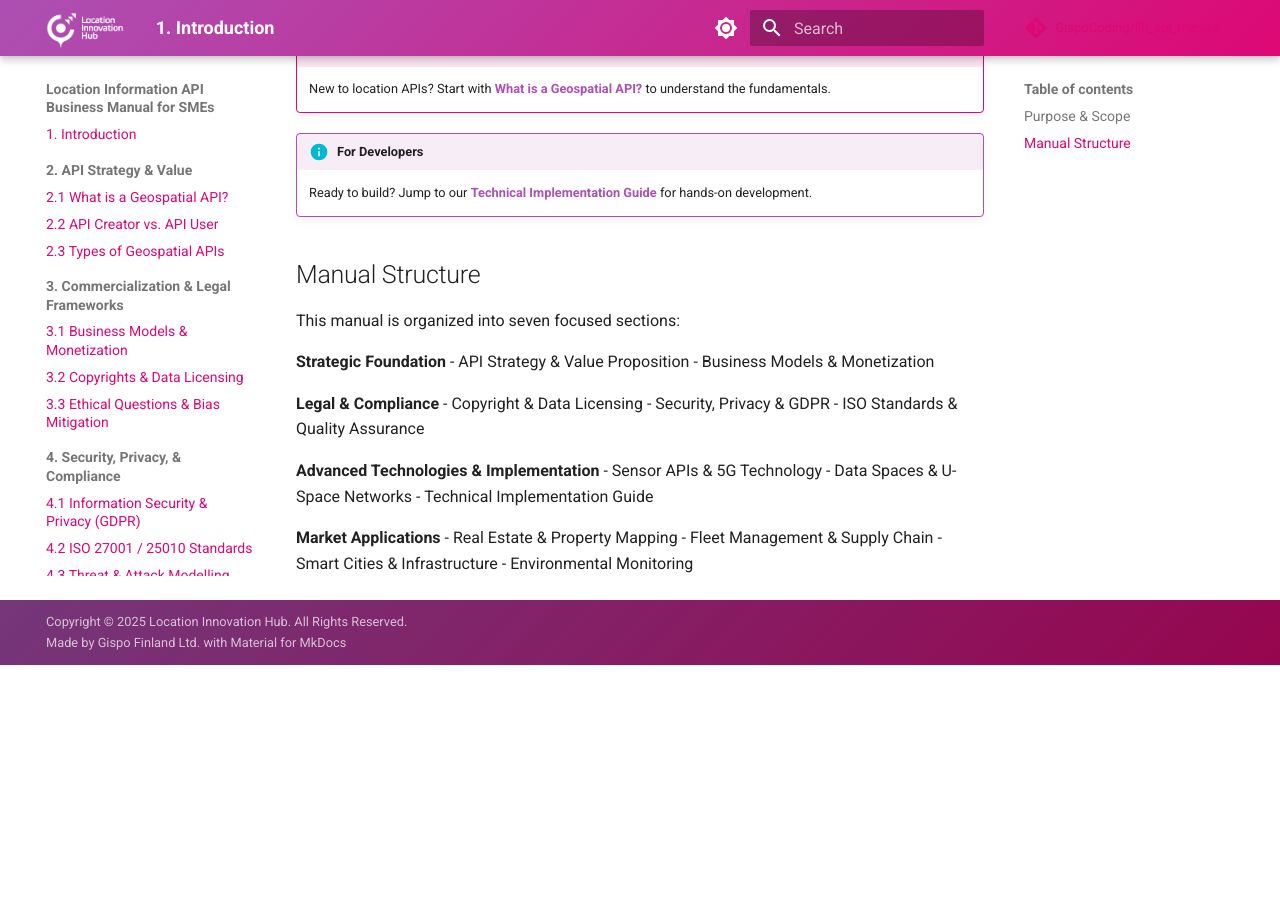
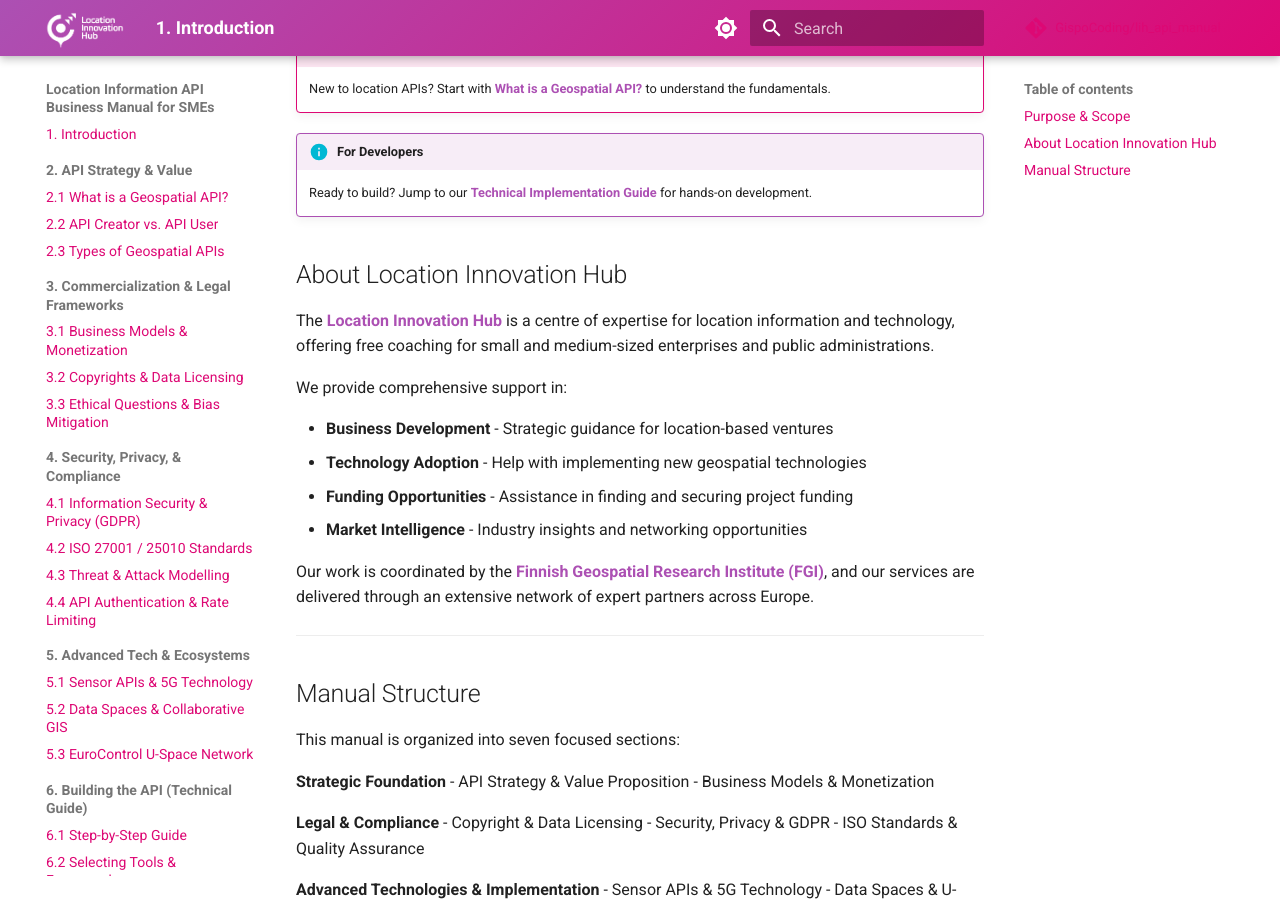
Before and after one commit to GispoCoding/lih_api_manual, an MkDocs documentation site: the page built from docs/index.md, in a window 1280 px wide and 900 px high, scrolled down 687 px. Built offline with MkDocs 1.6.1 and Material for MkDocs 9.7.7, drawn with Linux system fonts in a browser that asks for light colours; comment, search, counter and statistics services are not loaded; before the commit the page ends 1352 px from its top, so only the background shows below that.

Commit message:
Add Location Innovation Hub information section to homepage
Added comprehensive information about the project organization:
- Description of Location Innovation Hub as centre of expertise
- Overview of free coaching services for SMEs and public administrations
- Detailed support areas: business development, technology adoption, funding, market intelligence
- Link to Location Innovation Hub website (https://locationinnovationhub.eu)
- Attribution to Finnish Geospatial Research Institute (FGI) coordination
- Link to FGI research page (https://www.maanmittauslaitos.fi/en/research)
- Reference to extensive European partner network
- Added visual separator before Manual Structure section

This provides important context about the project's backing and available support services.

```diff
--- a/docs/index.md
+++ b/docs/index.md
@@ -23,6 +23,21 @@
 !!! info "For Developers"
     Ready to build? Jump to our [**Technical Implementation Guide**](build/step-by-step.md) for hands-on development.
 
+## About Location Innovation Hub
+
+The [**Location Innovation Hub**](https://locationinnovationhub.eu) is a centre of expertise for location information and technology, offering free coaching for small and medium-sized enterprises and public administrations.
+
+We provide comprehensive support in:
+
+- **Business Development** - Strategic guidance for location-based ventures
+- **Technology Adoption** - Help with implementing new geospatial technologies
+- **Funding Opportunities** - Assistance in finding and securing project funding
+- **Market Intelligence** - Industry insights and networking opportunities
+
+Our work is coordinated by the [**Finnish Geospatial Research Institute (FGI)**](https://www.maanmittauslaitos.fi/en/research), and our services are delivered through an extensive network of expert partners across Europe.
+
+---
+
 ## Manual Structure
 
 This manual is organized into seven focused sections:
```
